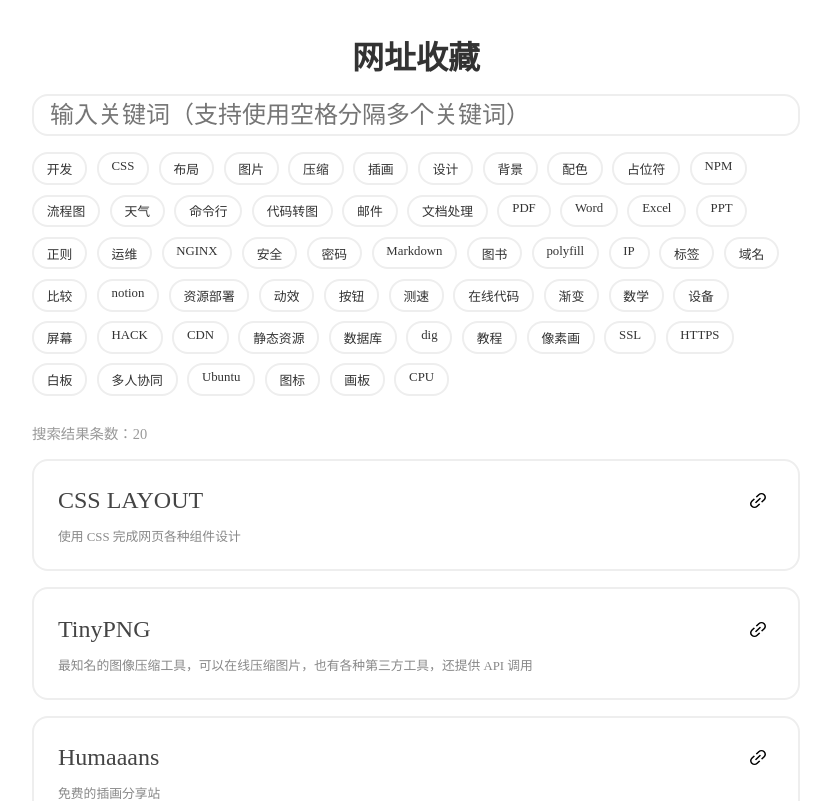
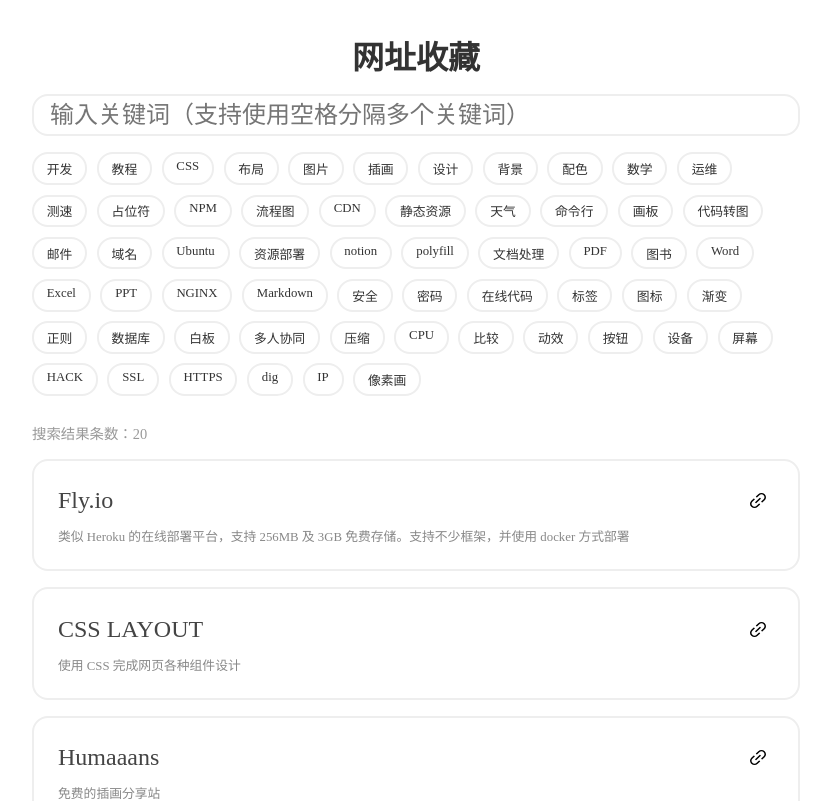
Before and after one commit to yukapril/nav.fridaycoder.com, a Vue app: page / in a window 1280 px wide. Shown: the top 801 px of the page, without its empty margins (224-1055 px from the left). Built offline with nearby package versions, Linux system fonts and the light colour scheme.

Commit message:
feat: 增加数据条目

```diff
--- a/src/data/data.ts
+++ b/src/data/data.ts
@@ -368,7 +368,7 @@
   {
     id: 53,
     name: 'Vercel',
-    desc: 'Vercel 之前叫 ZEIT。提供静态资源部署服务，免费版可以绑定自定义域名、支持 serverless 接口。也支持 Next.js。因为 Next.js 就是他们家开发的',
+    desc: 'Vercel 之前叫 ZEIT。提供静态资源部署服务，免费版可以绑定自定义域名、支持 serverless 接口。也支持 Next.js 等大量前端框架。因为 Next.js 就是他们家开发的',
     url: 'https://vercel.com',
     tags: ['开发', '资源部署']
   },
@@ -376,7 +376,7 @@
     id: 54,
     name: 'HEROKU',
     desc: '非常强大的部署平台，支持各种语言。免费版可以绑定域名，每月550小时用量（绑定支付方式后1000小时）',
-    url: 'https://vercel.com',
+    url: 'https://www.heroku.com',
     tags: ['开发', '资源部署']
   },
   {
@@ -452,7 +452,7 @@
   {
     id: 65,
     name: 'noto.so',
-    desc: '用 Notion 制作网站的工具，带有 2 个默认主题',
+    desc: '用 Notion 制作网站的工具，带有 2 个默认主题，好像是个个人开发者的项目',
     url: 'https://noto.so',
     tags: ['notion']
   },
@@ -511,6 +511,27 @@
     desc: 'deepin-wine 环境与应用在 Debian/Ubuntu 上的移植仓库，安装软件方便快捷',
     url: 'https://deepin-wine.i-m.dev',
     tags: ['Ubuntu']
+  },
+  {
+    id: 73,
+    name: 'super',
+    desc: '用 Notion 制作网站的工具，带有不少主题，访问速度很快。免费版不可以绑定自定义域名，不能定制主题',
+    url: 'https://super.so',
+    tags: ['notion']
+  },
+  {
+    id: 74,
+    name: 'Simple.ink',
+    desc: '用 Notion 制作网站的工具，只有一个默认主题，但是可以编辑代码样式。免费版不可以绑定自定义域名',
+    url: 'https://simple.ink',
+    tags: ['notion']
+  },
+  {
+    id: 75,
+    name: 'Popsy',
+    desc: '用 Notion 制作网站的工具，有不少不错的主题，但是没有免费版本。访问速度一般',
+    url: 'https://popsy.co',
+    tags: ['notion']
   }
 ]
 
```
